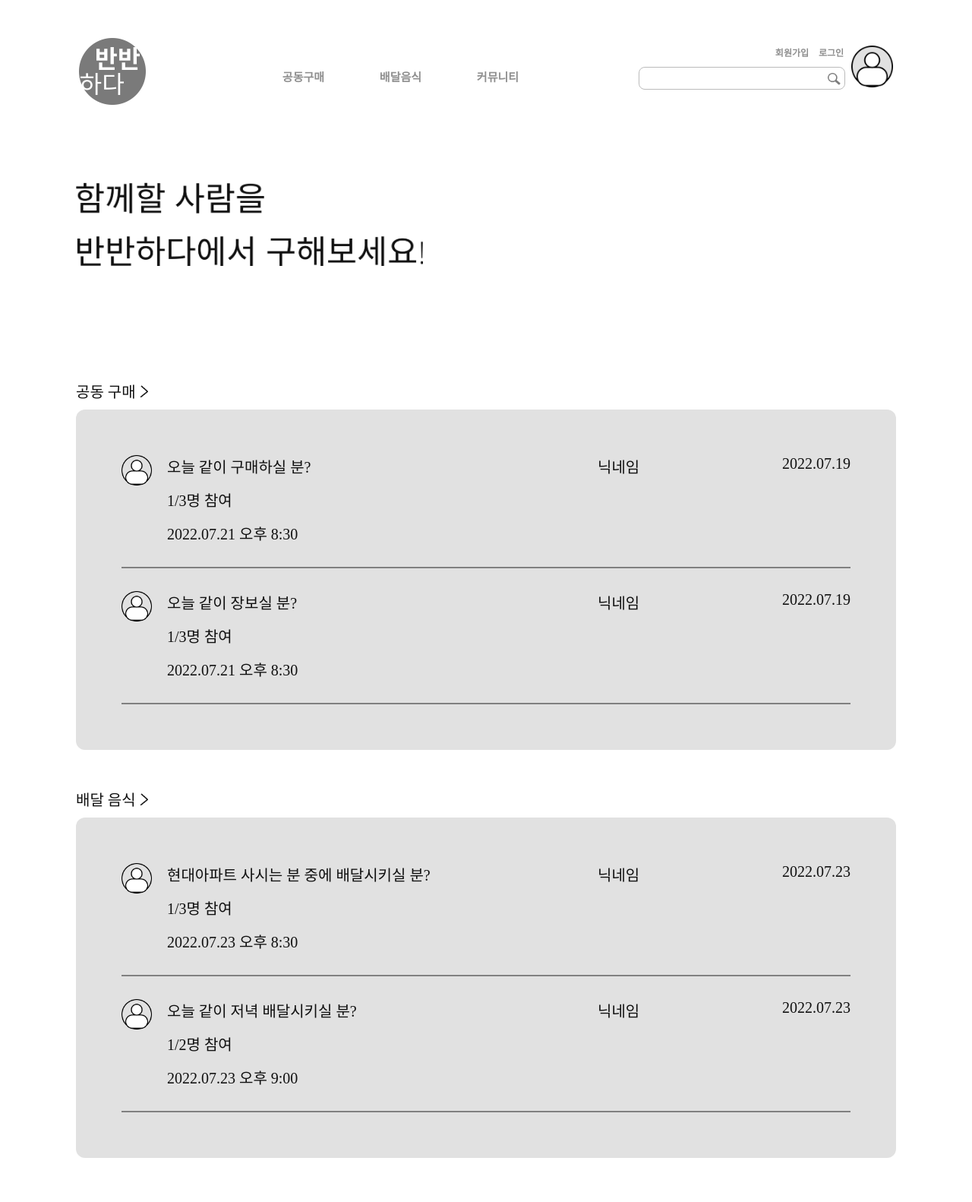
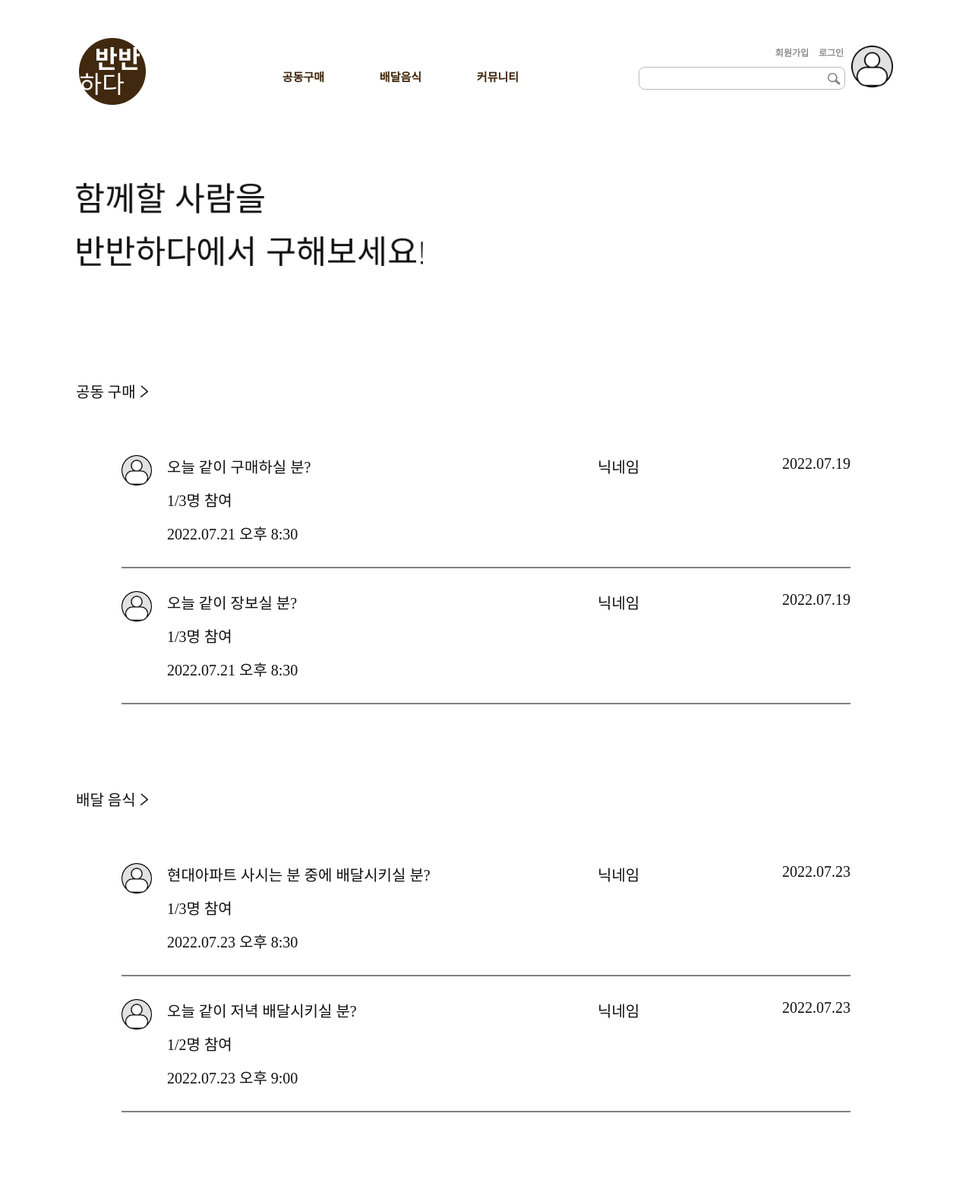
Before and after one commit to LikeLion-Hackathon/BanBan, a Django app: page / in a window 1280 px wide. Shown: the whole page at 76% size. Run offline with Django 4.2, Linux system fonts and the light colour scheme.

Commit message:
fix: 전체페이지 color 수정

```diff
--- a/BanBan/dashboard/static/css/main.css
+++ b/BanBan/dashboard/static/css/main.css
@@ -22,7 +22,7 @@
 }
 .board-container {
   border-radius: 12px;
-  background-color: #e1e1e1;
+  /* background-color: #e1e1e1; */
   padding: 60px 60px 30px 60px;
 }
 /*게시판 내 글 부분*/
--- a/BanBan/dashboard/static/css/navbar.css
+++ b/BanBan/dashboard/static/css/navbar.css
@@ -24,7 +24,7 @@
   margin: 0px 72px 0px 0px;
   font-size: 15px;
   font-weight: bold;
-  color: #8f8f8f;
+  color: #3d2408;
   cursor: pointer;
 }
 #menu > li > div {
@@ -33,7 +33,7 @@
 #menu > li:hover,
 #menu > li.on {
   font-size: 16px;
-  color: #5c5c5c;
+  color: black;
 }
 /*헤더- 로그인&검색창 컨테이너 */
 #login-search-container {
--- a/BanBan/dashboard/static/css/signup.css
+++ b/BanBan/dashboard/static/css/signup.css
@@ -162,7 +162,7 @@
   left: calc(50% - 273px / 2 - 0.5px);
   top: calc(50% - 71px / 2 + 446.5px);
 
-  background: #b6b6b6;
+  background: #3d2408;
   border-radius: 20px;
   font-family: "Khula";
   font-style: normal;
@@ -188,5 +188,5 @@
   left: 0%;
   top: calc(100% - 100px / 2 + 150.5px);
 
-  background: #d9d9d9;
+  background: #f2eeea;
 }
--- a/BanBan/static/css/main.css
+++ b/BanBan/static/css/main.css
@@ -22,7 +22,7 @@
 }
 .board-container {
   border-radius: 12px;
-  background-color: #e1e1e1;
+  /* background-color: #e1e1e1; */
   padding: 60px 60px 30px 60px;
 }
 /*게시판 내 글 부분*/
--- a/BanBan/static/css/navbar.css
+++ b/BanBan/static/css/navbar.css
@@ -24,7 +24,7 @@
   margin: 0px 72px 0px 0px;
   font-size: 15px;
   font-weight: bold;
-  color: #8f8f8f;
+  color: #3d2408;
   cursor: pointer;
 }
 #menu > li > div {
@@ -33,7 +33,7 @@
 #menu > li:hover,
 #menu > li.on {
   font-size: 16px;
-  color: #5c5c5c;
+  color: black;
 }
 /*헤더- 로그인&검색창 컨테이너 */
 #login-search-container {
--- a/BanBan/static/css/signup.css
+++ b/BanBan/static/css/signup.css
@@ -162,7 +162,7 @@
   left: calc(50% - 273px / 2 - 0.5px);
   top: calc(50% - 71px / 2 + 446.5px);
 
-  background: #b6b6b6;
+  background: #3d2408;
   border-radius: 20px;
   font-family: "Khula";
   font-style: normal;
@@ -188,5 +188,5 @@
   left: 0%;
   top: calc(100% - 100px / 2 + 150.5px);
 
-  background: #d9d9d9;
+  background: #f2eeea;
 }
```
Also changed, not shown: BanBan/static/css/login.css (+4 -5 lines), BanBan/dashboard/static/assets/icons/logo.png, BanBan/dashboard/static/assets/images/profile-modal.png, BanBan/static/assets/icons/logo.png, BanBan/static/assets/images/profile-modal.png.
